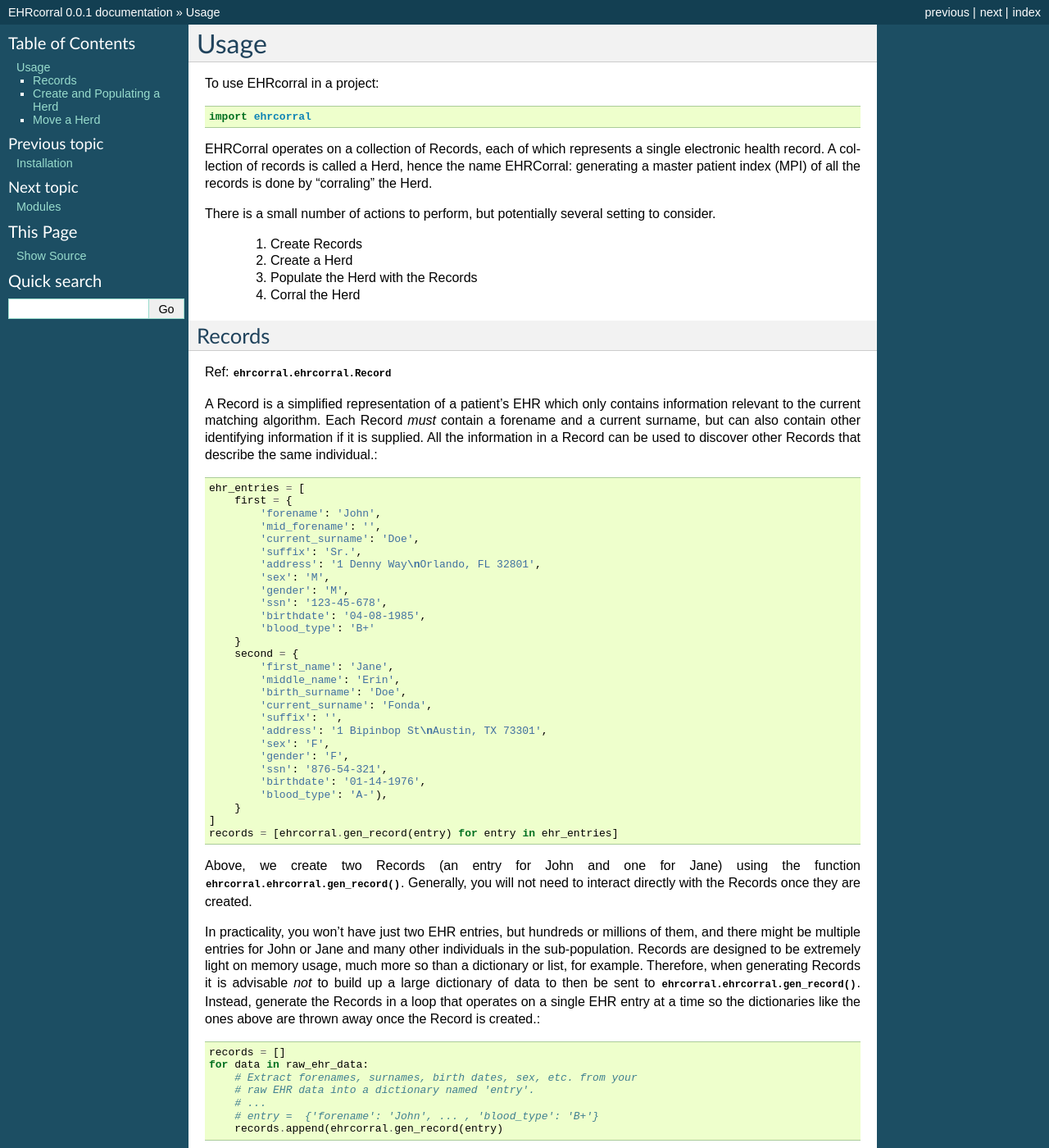
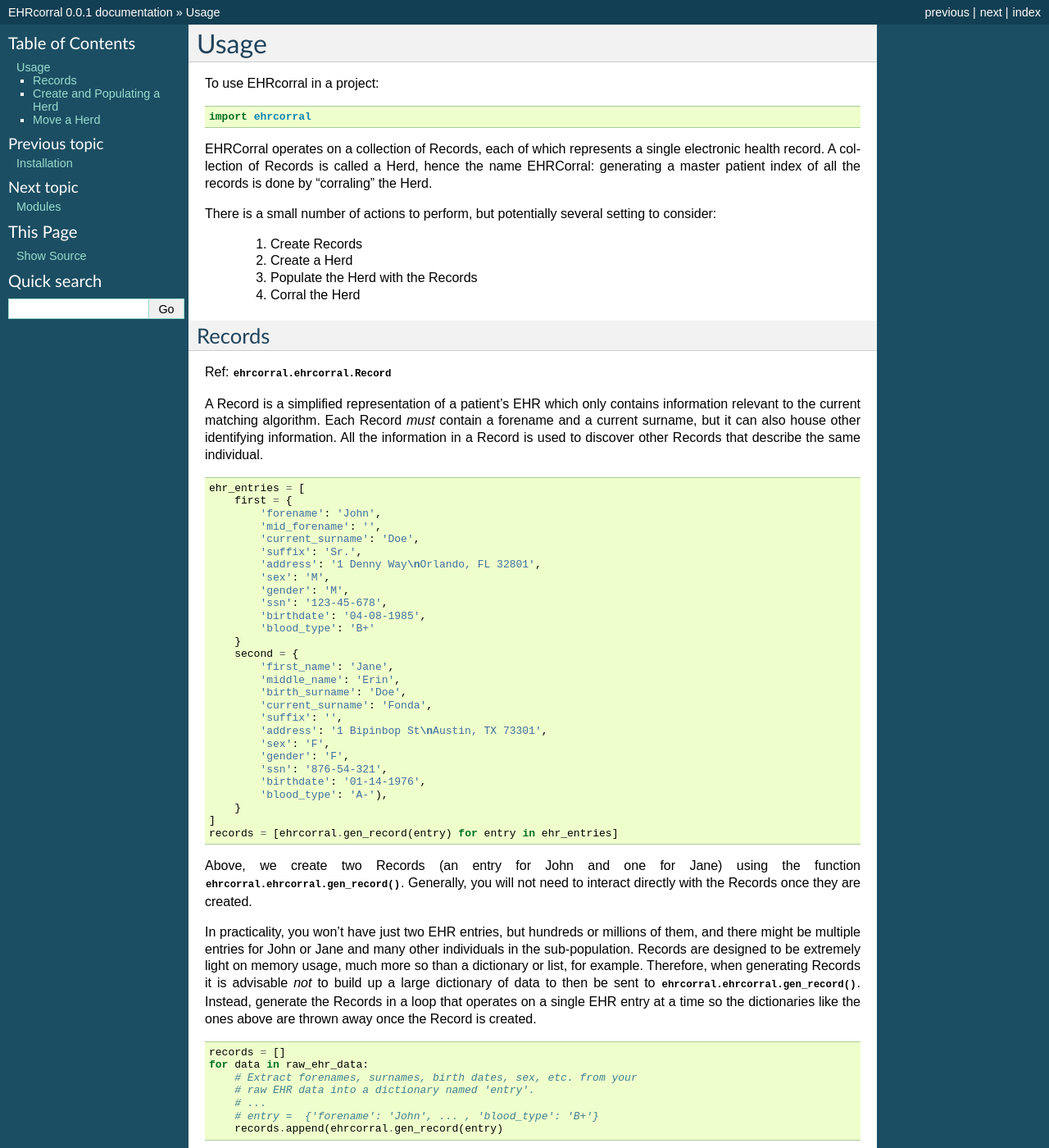
Before and after one commit to nsh87/ehrcorral, a Sphinx documentation site: the page built from docs/usage.rst, in a window 1280 px wide and 1400 px high. Shown: the whole window at 82% size. Built offline with Sphinx 7.4.7, drawn with Linux system fonts in a browser that asks for light colours.

Commit message:
Fix code block colons in docs

```diff
--- a/docs/usage.rst
+++ b/docs/usage.rst
@@ -7,12 +7,12 @@ To use EHRcorral in a project::
     import ehrcorral
 
 EHRCorral operates on a collection of Records, each of which represents a single
-electronic health record. A collection of records is called a Herd, hence the
-name EHRCorral: generating a master patient index (MPI) of all the records is
+electronic health record. A collection of Records is called a Herd, hence the
+name EHRCorral: generating a master patient index of all the records is
 done by "corraling" the Herd.
 
 There is a small number of actions to perform, but potentially several setting
-to consider.
+to consider:
 
    1. Create Records
    2. Create a Herd
@@ -26,9 +26,9 @@ Ref: :py:class:`ehrcorral.ehrcorral.Record`
 
 A Record is a simplified representation of a patient's EHR which only contains
 information relevant to the current matching algorithm. Each Record *must*
-contain a forename and a current surname, but can also contain other identifying
-information if it is supplied. All the information in a Record can be used to
-discover other Records that describe the same individual.::
+contain a forename and a current surname, but it can also house other
+identifying information. All the information in a Record is used to discover
+other Records that describe the same individual. ::
 
     ehr_entries = [
         first = {
@@ -71,7 +71,7 @@ when generating Records it is advisable *not* to build up a large dictionary of
 data to then be sent to :py:func:`ehrcorral.ehrcorral.gen_record`. Instead,
 generate the Records in a loop that operates on a single EHR entry at a time
 so the dictionaries like the ones above are thrown away once the Record is
-created.::
+created. ::
 
     records = []
     for data in raw_ehr_data:
```
